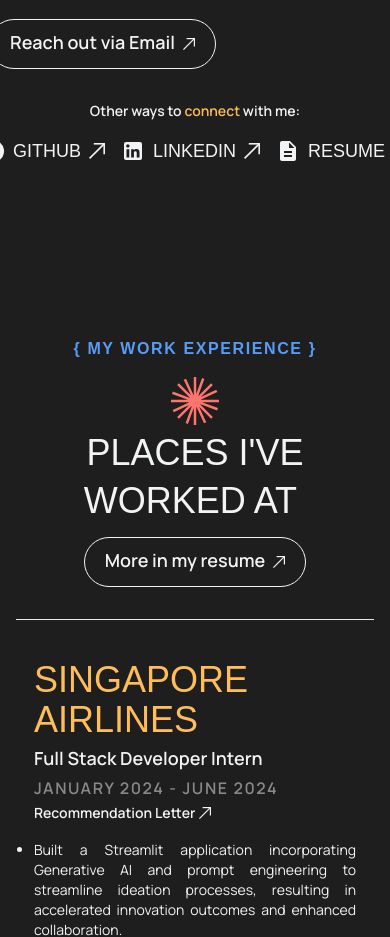
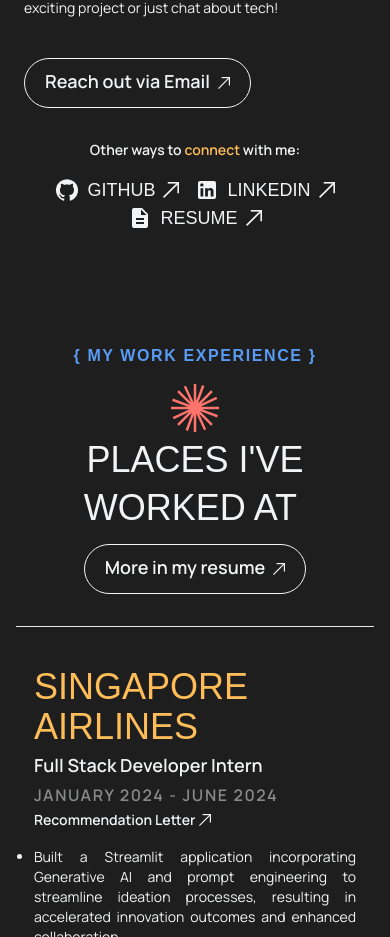
Before and after one commit to melissaharijanto/web-v4, a React (Vite) app: page / in a window 390 px wide. Shown: the part 1495-2432 px from the top of the page. Built offline with nearby package versions, Linux system fonts and the light colour scheme; a web font is replaced by a local one.

Commit message:
Add flex wrap to links

```diff
--- a/src/pages/About.tsx
+++ b/src/pages/About.tsx
@@ -122,7 +122,7 @@ const About = () => {
                                     <span className="text-yellow">connect</span>{' '}
                                     with me:
                                 </p>
-                                <div className="flex flex-row gap-x-4 lg:flex-col lg: items-start lg:gap-y-4">
+                                <div className="flex flex-wrap justify-center flex-row gap-x-4 lg:flex-col lg:items-start lg:gap-y-4">
                                     <AboutLink
                                         url={links.github}
                                         Icon={GitHub}
```
